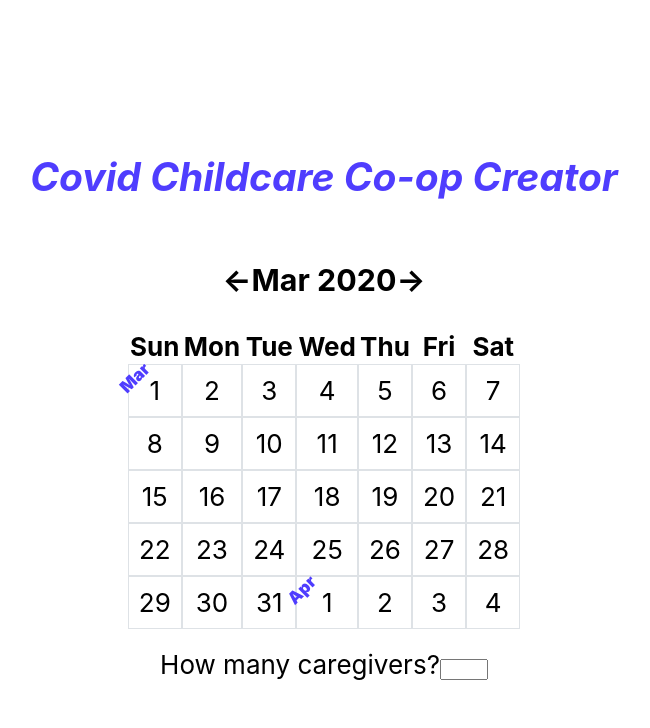
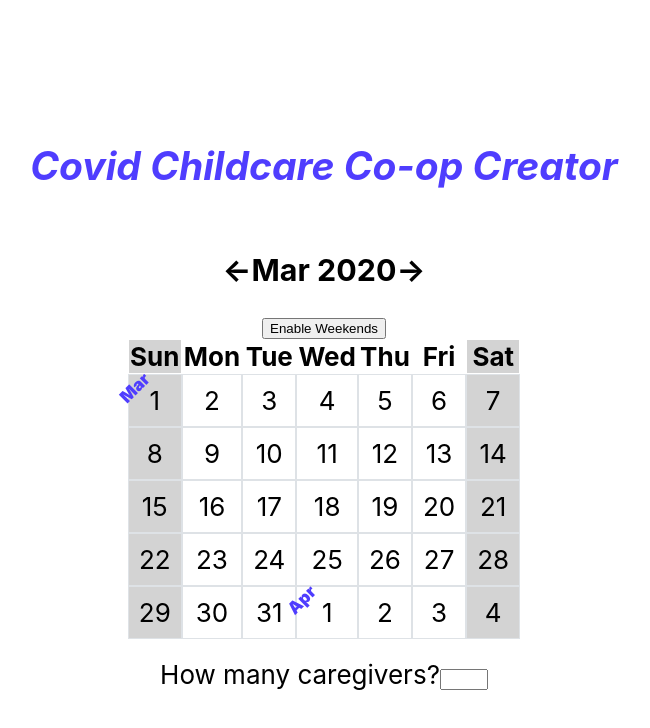
Before and after one commit to joni-f-g/cccc, a React (Create React App) app: page / in a window 1280 px wide. Shown: the top 728 px of the page, without its empty margins (316-966 px from the left). Built offline with nearby package versions, Linux system fonts and the light colour scheme.

Commit message:
add calendar alg

```diff
--- a/package.json
+++ b/package.json
@@ -7,6 +7,7 @@
     "@testing-library/react": "^9.3.2",
     "@testing-library/user-event": "^7.1.2",
     "date-fns": "^2.11.0",
+    "javascript-lp-solver": "^0.4.24",
     "react": "^16.13.0",
     "react-dom": "^16.13.0",
     "react-scripts": "3.4.0"
--- /dev/null
+++ b/src/algorithm.js
@@ -0,0 +1,165 @@
+import solver from "javascript-lp-solver";
+import { addDays, isAfter, isSameDay, startOfToday } from "date-fns";
+
+const alg = {
+  shuffle: a => {
+    var j, x, i;
+    for (i = a.length - 1; i > 0; i--) {
+      j = Math.floor(Math.random() * (i + 1));
+      x = a[i];
+      a[i] = a[j];
+      a[j] = x;
+    }
+    return a;
+  },
+  computeSchedule: (nworkers, workerAvailability) => {
+    var JSLACK_MAX = 7;
+
+    /* construct a model to be solved later */
+    var model = {
+      optimize: "unfairness", // objective is to minimize unfairness
+      opType: "min",
+      constraints: {},
+      variables: {},
+      ints: {}
+    };
+
+    var ardays = [];
+    for (let iday = 0; iday < workerAvailability.length; iday += 1) {
+      ardays.push(iday);
+    }
+    alg.shuffle(ardays); //shuffle for better randomization
+
+    var ndays = 0; // tracks total days currently entered in optimization problem, increments each time a new day is added
+    // note that days with no availability for any worker will not be added into the solver
+    for (let iday of ardays) {
+      let day = workerAvailability[iday];
+      day = alg.shuffle(day); //shuffle the workers in the days
+      for (var iworker = 0; iworker < day.length; iworker++) {
+        let availableWorker = day[iworker];
+        //create a variable like 'assignedp2d13' which will be 1 if the parent is assigned that day, 0 otherwsie
+        let vn = "assignedw" + availableWorker + "d" + iday; // 'assignedp2d13'
+        let vns = "aw" + availableWorker + "d" + iday; // a short name of the variable, used to constrain it to be non-negative
+        let vw_min = "mintotalw" + availableWorker; // a  max constraint for the total work done by this worker
+        let vw_max = "maxtotalw" + availableWorker; // a min constraint for the total work done by this worker
+        let vd = "totald" + iday; // a constraint for the total number of workers that work this day
+        model.variables[vn] = {}; // add the variable to the model
+        model.variables[vn][vns] = 1;
+        model.variables[vn][vw_max] = 1;
+        model.variables[vn][vw_min] = 1;
+        model.variables[vn][vd] = 1;
+        model.constraints[vns] = { min: 0 }; // constrain that this work variable is non-negative
+        model.ints[vn] = 1; // specify that this variable should be an integer
+
+        if (!model.constraints.hasOwnProperty(vd)) {
+          // if we haven't seen this day yet
+          model.constraints[vd] = { equal: 1 }; // constrain that the number of workers that work this day is exactly 1
+          ndays += 1; // and add 1 to our counter for the total number of days in the problem
+        }
+      }
+    }
+
+    /* choose a fair allocation at random
+               a fair allocation has each worker working (ndays/nworkers) total days, rounded up or down
+               such that the total number of days worked in the allocation is equal to the total number of days
+               and which workers have their allocations rounded up is chosen uniformly at random */
+    var fairalloc = {};
+    var fairallocfloor = Math.floor(ndays / nworkers);
+    for (iworker = 0; iworker < nworkers; iworker += 1) {
+      fairalloc[iworker] = fairallocfloor;
+    }
+    var alloceddays = fairallocfloor * nworkers;
+    while (alloceddays < ndays) {
+      let iw = Math.ceil(Math.random() * nworkers);
+      if (fairalloc[iw] == fairallocfloor) {
+        fairalloc[iw] += 1;
+        alloceddays += 1;
+      }
+    }
+
+    /* for each worker */
+    let minmaxar = ["min", "max"];
+    for (let c of minmaxar) {
+      for (iworker = 0; iworker < nworkers; iworker += 1) {
+        let vw = c + "totalw" + iworker;
+        for (var jslack = 0; jslack < JSLACK_MAX; jslack += 1) {
+          let sw = c + "slackw" + iworker + "index" + jslack; // a "slack" variable for the worker
+          let sw_max = c + "swmax" + iworker + "index" + jslack;
+          let sw_min = c + "swmin" + iworker + "index" + jslack;
+          model.variables[sw] = {}; // add the slack variable
+
+          if (c == "min") {
+            model.variables[sw][vw] = 1; // constrain that the total days worked
+          } else {
+            model.variables[sw][vw] = -1; // constrain that the total days worked
+          }
+
+          model.variables[sw][sw_max] = 1;
+          model.variables[sw][sw_min] = 1;
+          model.variables[sw]["unfairness"] = jslack * 2 + 1; // the unfairness is the sum of slack variables
+          if (jslack != JSLACK_MAX - 1) {
+            model.constraints[sw_max] = { max: 1 }; //constrain to less (or equal to) than 1
+          }
+          model.constraints[sw_min] = { min: 0 }; //constrain to more (or equal to) than 0
+          /* constrain that the number of days worked for each worker minus the slack variable for that worker is
+                           no greater than the fair allocation for that worker
+                           i.e. the slack variable encodes the number of "extra" days worked by that worked beyond their fair allocation */
+        }
+        if (c == "min") {
+          model.constraints[vw] = { min: fairalloc[iworker] };
+        } else {
+          model.constraints[vw] = { max: fairalloc[iworker] };
+        }
+      }
+    }
+
+    /* log some stuff to the console, for debugging */
+    console.log("model:", model);
+
+    /* solve the problem */
+    var results = solver.Solve(model);
+    console.log("solved: ", results);
+
+    let outputs = [];
+    for (let iday = 0; iday < workerAvailability.length; iday += 1) {
+      outputs[iday] = -1; //initialize assignment to 0
+    }
+    if (results.feasible) {
+      /* for each day, assign it the appropriate classes for its assignment */
+      for (let iday = 0; iday < workerAvailability.length; iday += 1) {
+        for (iworker = 0; iworker < nworkers; iworker += 1) {
+          let vn = "assignedw" + iworker + "d" + iday;
+          if (results[vn] == 1) {
+            outputs[iday] = iworker;
+            break;
+          }
+        }
+      }
+      console.log("assignments: ", outputs);
+    } else {
+      console.log("No assignment possible due to solver error.");
+      return [null, 0];
+    }
+    return [outputs, results.result];
+  },
+  generateSchedule: (unavailabilities, latestDate) => {
+    const availabilities = [];
+    const numberOfFamilies = unavailabilities.length;
+    let day = startOfToday();
+    // const numOfDays = differenceInCalendarDays(latestDate, new Date()) + 1;
+    while (!isAfter(day, latestDate)) {
+      const cloneDay = day;
+      const availabilityOnDay = unavailabilities.reduce((acc, curr, i) => {
+        if (!curr.some(unavailableDay => isSameDay(unavailableDay, cloneDay))) {
+          acc.push(i);
+        }
+        return acc;
+      }, []);
+      day = addDays(day, 1);
+      availabilities.push(availabilityOnDay);
+    }
+    return alg.computeSchedule(numberOfFamilies, availabilities);
+  }
+};
+
+export default alg;
--- a/src/components/Calendar.js
+++ b/src/components/Calendar.js
@@ -3,22 +3,37 @@ import {
   addDays,
   endOfMonth,
   format,
+  startOfToday,
   startOfWeek,
   startOfMonth,
   endOfWeek,
   isAfter,
   isSameDay,
   isSameMonth,
+  isWeekend,
   addMonths,
   subMonths
 } from "date-fns";
+import alg from "../algorithm.js";
 
 import Family from "./Family.js";
 
 const Calendar = () => {
+  const today = startOfToday();
   const [availabilities, setAvailabilities] = useState([]);
+  const [assignments, setAssignments] = useState([]);
+  const [latestDate, setLatestDate] = useState(new Date());
   const [currentDate, setCurrentDate] = useState(new Date());
   const [currentFamily, setCurrentFamily] = useState(null);
+  const [enableWeekends, setEnableWeekends] = useState(false);
+
+  const isAvailability = (famScheduled, index, day) => {
+    const dayAfterToday = addDays(today, index);
+    if (isSameDay(day, dayAfterToday) && !(isWeekend(day) && !enableWeekends)) {
+      return true;
+    }
+    return false;
+  };
 
   const isUnavailable = (family, day) =>
     family.some(unavailableDay => isSameDay(unavailableDay, day));
@@ -45,10 +60,12 @@ const Calendar = () => {
     let startDate = startOfWeek(currentDate);
     for (let i = 0; i < 7; i++) {
       const day = addDays(startDate, i);
+      const disabled = isWeekend(day) && !enableWeekends;
       days.push(
         <th
           key={i}
-          className="column col-center"
+          style={disabled ? { background: "lightgrey" } : {}}
+          className={disabled ? "disabled" : "cell"}
           onClick={() => onHeaderClick(day)}
         >
           {format(day, dateFormat)}
@@ -71,9 +88,11 @@ const Calendar = () => {
       for (let i = 0; i < 7; i++) {
         formattedDate = format(day, dateFormat);
         const cloneDay = day;
+        const disabled = isWeekend(cloneDay) && !enableWeekends;
         days.push(
           <td
-            className="cell"
+            style={disabled ? { background: "lightgrey" } : {}}
+            className={disabled ? "disabled" : "cell"}
             key={day}
             onClick={() => currentFamily && onDateClick(cloneDay)}
           >
@@ -81,12 +100,23 @@ const Calendar = () => {
               <div className="nextMonth">{format(cloneDay, "MMM")}</div>
             )}
             <div className="availContainer">
-              {availabilities.map(
+              {!assignments.length &&
+                availabilities.map(
                   (fam, i) =>
                     isUnavailable(fam, cloneDay) && (
                       <div
-                      key={`tinycircle${i}`}
-                      className={`tinyCircle color${i + 1}`}
+                        key={`unavailable${i}`}
+                        className={`unavailable color${i + 1}`}
+                      />
+                    )
+                )}
+              {!!assignments.length &&
+                assignments.map(
+                  (famScheduled, i) =>
+                    isAvailability(famScheduled, i, cloneDay) && (
+                      <div
+                        key={`available${cloneDay}`}
+                        className={`unavailable color${famScheduled + 1}`}
                       />
                     )
                 )}
@@ -116,7 +146,7 @@ const Calendar = () => {
   };
 
   const onDateClick = day => {
-    if (currentFamily) {
+    if (currentFamily && !(isWeekend(day) && !enableWeekends)) {
       const availabilityUpdate = availabilities;
       if (availabilities[currentFamily.id].some(d => isSameDay(d, day))) {
         const indexToRemove = availabilityUpdate[currentFamily.id].findIndex(
@@ -127,14 +157,17 @@ const Calendar = () => {
         availabilityUpdate[currentFamily.id].push(day);
       }
       setAvailabilities([...availabilityUpdate]);
+      if (isAfter(day, latestDate)) {
+        setLatestDate(day);
+      }
     }
   };
 
   const onHeaderClick = day => {
-    if (currentFamily) {
+    if (currentFamily && !(isWeekend(day) && !enableWeekends)) {
       let weekday = day;
       const availabilityUpdate = availabilities;
-      if (!isAfter(weekday, currentDate)) {
+      if (!isAfter(weekday, today)) {
         weekday = addDays(weekday, 7);
       }
       while (isSameMonth(weekday, currentDate)) {
@@ -152,12 +185,18 @@ const Calendar = () => {
         weekday = addDays(weekday, 7);
       }
       setAvailabilities([...availabilityUpdate]);
+      if (isAfter(weekday, latestDate)) {
+        setLatestDate(weekday);
+      }
     }
   };
 
   return (
     <>
       <h3>{header()}</h3>
+      <button onClick={() => setEnableWeekends(!enableWeekends)}>
+        {enableWeekends ? "Disable Weekends" : "Enable Weekends"}
+      </button>
       <table>
         <thead>{days()}</thead>
         <tbody>{cells()}</tbody>
@@ -166,6 +205,21 @@ const Calendar = () => {
         setAvailabilities={avail => setAvailabilities(avail)}
         setCurrentFamily={fam => setCurrentFamily(fam)}
       />
+      {!!availabilities.length && (
+        <>
+          <button
+            onClick={() =>
+              setAssignments(
+                alg.generateSchedule(availabilities, latestDate)[0]
+              )
+            }
+          >
+            Create Schedule
+          </button>
+          <button onClick={() => {}}>Download Schedule</button>
+          <button onClick={() => {}}>Generate Link</button>
+        </>
+      )}
     </>
   );
 };
--- a/src/components/Family.js
+++ b/src/components/Family.js
@@ -45,6 +45,7 @@ const Family = ({ setAvailabilities, setCurrentFamily }) => {
               onClick={() => {
                 setFamilies(null);
                 setNumberOfFamilies(null);
+                setAvailabilities([]);
               }}
             >{`<- BACK`}</div>
           )}
```
Also changed, not shown: src/App.css (+14 -18 lines), 1 other file (tests, documents, lock files or other folders). Lines whose indentation alone changed are shown as unchanged.
